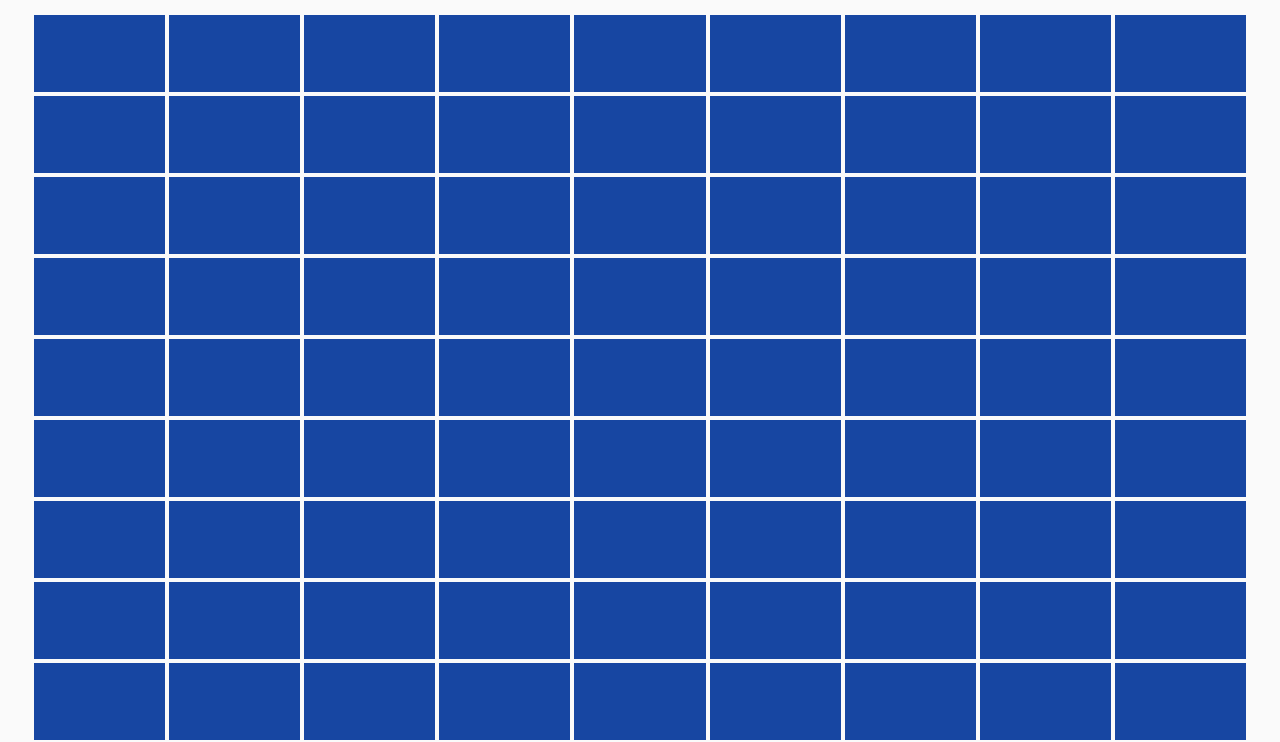
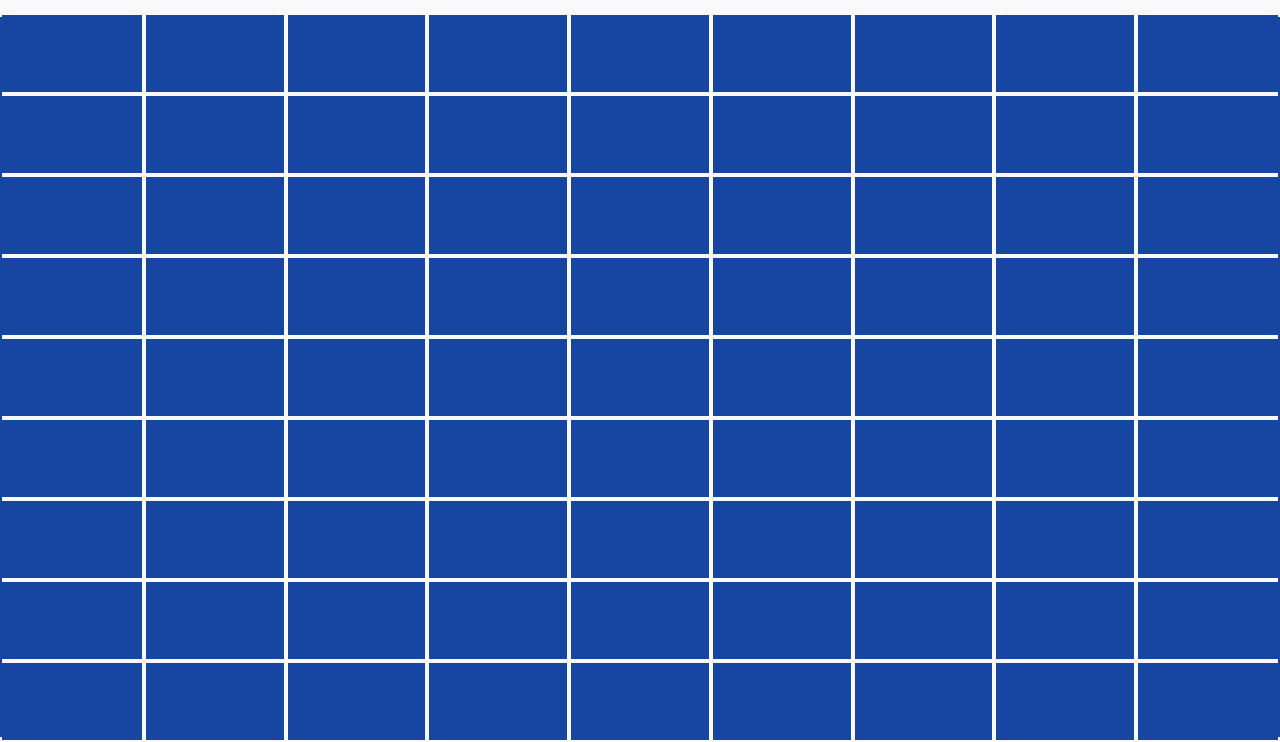
Before and after one commit to sebastienbourda/minesweeper, a plain HTML site: page index.html in a window 1280 px wide. Shown: the part 63-805 px from the top of the page. Drawn offline with Linux system fonts and the light colour scheme.

Commit message:
removed padding. remove border on sides cells. Added credit in the console

```diff
--- a/src/minesweeper.js
+++ b/src/minesweeper.js
@@ -1,3 +1,6 @@
+console.log("Well played! You found the source code! But wait, there is no clue ...");
+console.log("Minesweeper");
+console.log("By: Sébastien Bourda --> https://www.linkedin.com/in/sebastien-bourda/");
 const selectLevels = document.getElementById("levels");
 const body = document.querySelector("body");
 const minesweeper = document.getElementById("minesweeper");
@@ -202,7 +205,7 @@ function setMines() {
 
     playground[row][column] = "X";
   }
-  console.log(playground);
+  // console.log(playground);
 }
 
 
--- a/styles.css
+++ b/styles.css
@@ -133,7 +133,8 @@ a {
 #content {
   height: 90vh;
   width: 100vw;
-  padding: 0 32px;
+  border: 2px solid #1746A2;
+  /* padding: 0 32px; */
   display: flex;
   align-items: center;
   justify-content: center;
@@ -149,8 +150,6 @@ a {
   justify-content: center;
 }
 
-
-
 #content .cell {
   /* height: calc(100vh/10);
   width: calc(100vw/10); */
@@ -160,6 +159,14 @@ a {
   font-weight: bold;
   font-size: 1.2rem;
   transition: all 0.2s;
+}
+
+#content .line .cell:first-of-type{
+  border-left: none;
+}
+
+#content .line .cell:last-of-type{
+  border-right: none;
 }
 
 
```
